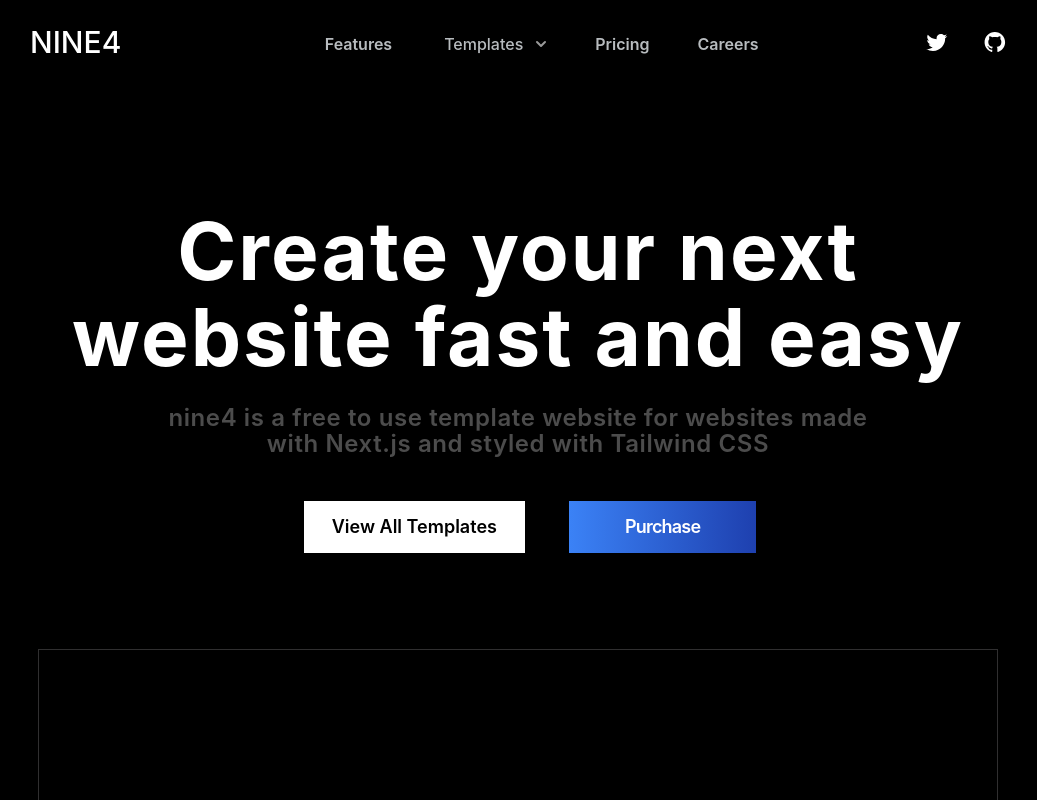
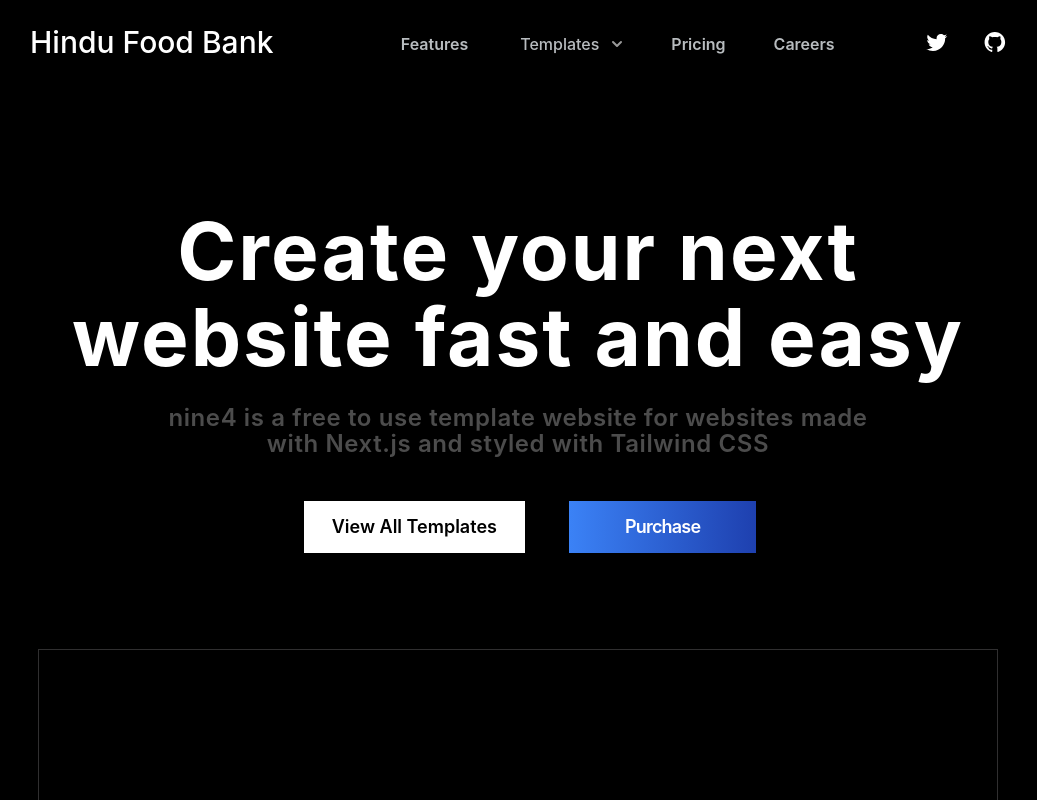
Before and after one commit to LuckyHariharan/HinduFoodBank, a Next.js app: page / in a window 1280 px wide. Shown: the top 800 px of the page, without its empty margins (122-1159 px from the left). Built offline with nearby package versions, Linux system fonts and the light colour scheme.

Commit message:
update copy

```diff
--- a/components/Header.js
+++ b/components/Header.js
@@ -9,10 +9,8 @@
     <header class="fixed top-0 w-full clearNav z-50">
       <div class="max-w-5xl mx-auto flex flex-wrap p-5 flex-col md:flex-row">
         <div className="flex flex-row items-center justify-between p-3 md:p-1">
-          <a
-            href="/"
-            class="flex text-3xl text-white font-medium mb-4 md:mb-0"
-          >NINE4
+          <a href="/" class="flex text-3xl text-white font-medium mb-4 md:mb-0">
+            Hindu Food Bank
           </a>
           <button
             className="text-white pb-4 cursor-pointer leading-none px-3 py-1 md:hidden outline-none focus:outline-none content-end ml-auto"
```
Also changed, not shown: 1 other file (tests, documents, lock files or other folders).
